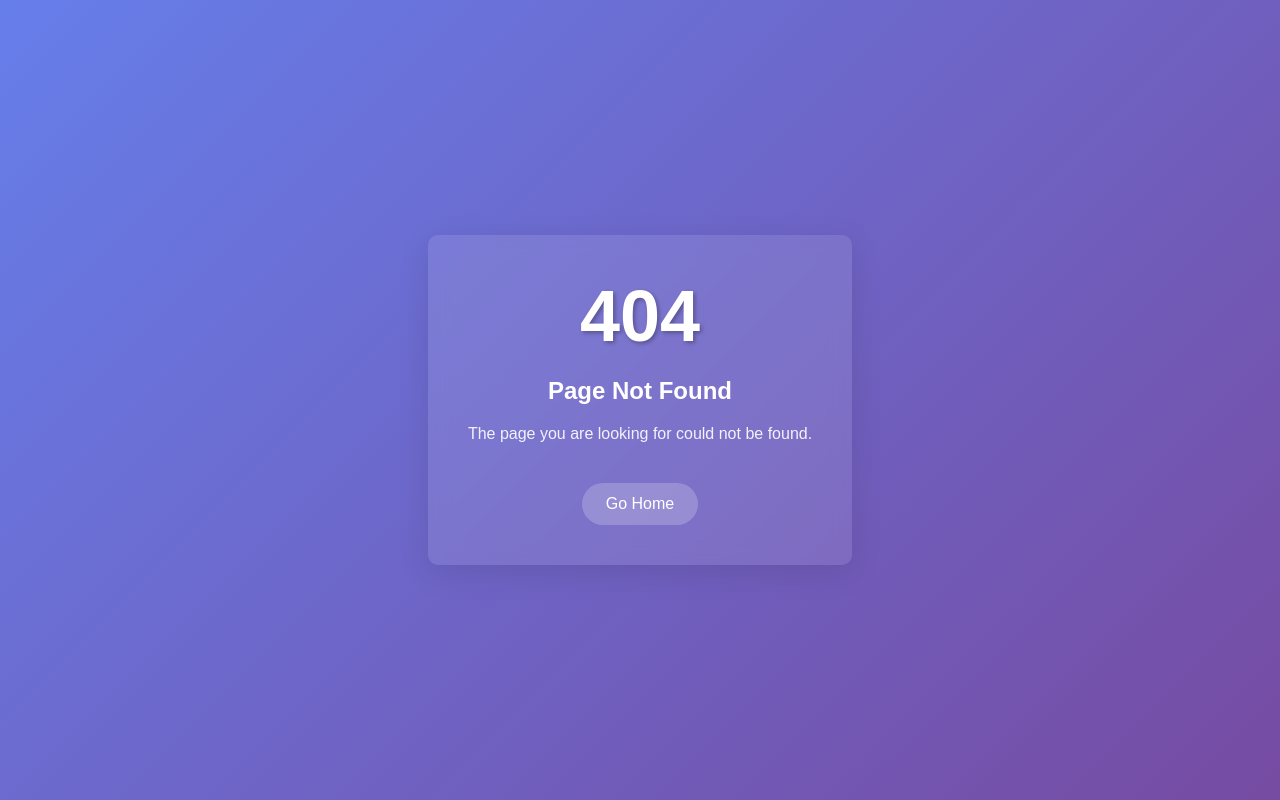
After one commit to realvoidgojo/XD-Chat-app, a PHP site: page /error.php in a window 1280 px wide. The commit adds this page. Run offline with PHP 8.4, Linux system fonts and the light colour scheme; a stand-in replaces the project's code that opens the database connection.

```diff
--- /dev/null
+++ b/error.php
@@ -0,0 +1,89 @@
+<?php
+/**
+ * Error Page Handler
+ * Handles 404, 403, and 500 errors
+ */
+
+$errorCode = $_GET['code'] ?? '404';
+$errorMessage = $_GET['message'] ?? 'Page not found';
+
+switch ($errorCode) {
+    case '403':
+        $title = 'Access Forbidden';
+        $message = 'You do not have permission to access this resource.';
+        break;
+    case '500':
+        $title = 'Server Error';
+        $message = 'An internal server error occurred. Please try again later.';
+        break;
+    default:
+        $title = 'Page Not Found';
+        $message = 'The page you are looking for could not be found.';
+        break;
+}
+?>
+<!DOCTYPE html>
+<html lang="en">
+<head>
+    <meta charset="UTF-8">
+    <meta name="viewport" content="width=device-width, initial-scale=1.0">
+    <title><?php echo $title; ?> - XD Chat App</title>
+    <style>
+        body {
+            font-family: Arial, sans-serif;
+            background: linear-gradient(135deg, #667eea 0%, #764ba2 100%);
+            margin: 0;
+            padding: 0;
+            display: flex;
+            justify-content: center;
+            align-items: center;
+            min-height: 100vh;
+            color: white;
+        }
+        .error-container {
+            text-align: center;
+            background: rgba(255, 255, 255, 0.1);
+            padding: 40px;
+            border-radius: 10px;
+            backdrop-filter: blur(10px);
+            box-shadow: 0 8px 32px rgba(0, 0, 0, 0.1);
+        }
+        .error-code {
+            font-size: 72px;
+            font-weight: bold;
+            margin: 0;
+            text-shadow: 2px 2px 4px rgba(0, 0, 0, 0.3);
+        }
+        .error-title {
+            font-size: 24px;
+            margin: 20px 0;
+        }
+        .error-message {
+            font-size: 16px;
+            margin: 20px 0;
+            opacity: 0.9;
+        }
+        .back-btn {
+            display: inline-block;
+            background: rgba(255, 255, 255, 0.2);
+            color: white;
+            text-decoration: none;
+            padding: 12px 24px;
+            border-radius: 25px;
+            margin-top: 20px;
+            transition: background 0.3s ease;
+        }
+        .back-btn:hover {
+            background: rgba(255, 255, 255, 0.3);
+        }
+    </style>
+</head>
+<body>
+    <div class="error-container">
+        <h1 class="error-code"><?php echo $errorCode; ?></h1>
+        <h2 class="error-title"><?php echo $title; ?></h2>
+        <p class="error-message"><?php echo $message; ?></p>
+        <a href="/" class="back-btn">Go Home</a>
+    </div>
+</body>
+</html>
--- a/header.php
+++ b/header.php
@@ -7,10 +7,8 @@
   <meta name="author" content="XD Chat Team">
   <meta http-equiv="X-UA-Compatible" content="IE=edge">
 
-  <!-- Security Headers -->
+  <!-- Content Security Policy (valid as meta tag) -->
   <meta http-equiv="Content-Security-Policy" content="default-src 'self'; script-src 'self' 'unsafe-inline' cdnjs.cloudflare.com; style-src 'self' 'unsafe-inline' cdnjs.cloudflare.com fonts.googleapis.com; font-src 'self' fonts.gstatic.com cdnjs.cloudflare.com; img-src 'self' data:;">
-  <meta http-equiv="X-Content-Type-Options" content="nosniff">
-  <meta http-equiv="X-XSS-Protection" content="1; mode=block">
 
   <title><?php echo defined('PAGE_TITLE') ? PAGE_TITLE : 'XD Chat App'; ?></title>
 
```
Also changed, not shown: DEPLOYMENT.md (added, +161 -0 lines), includes/init.php (+5 -7 lines), performance.php (added, +61 -0 lines), .htaccess, 1 other file.
